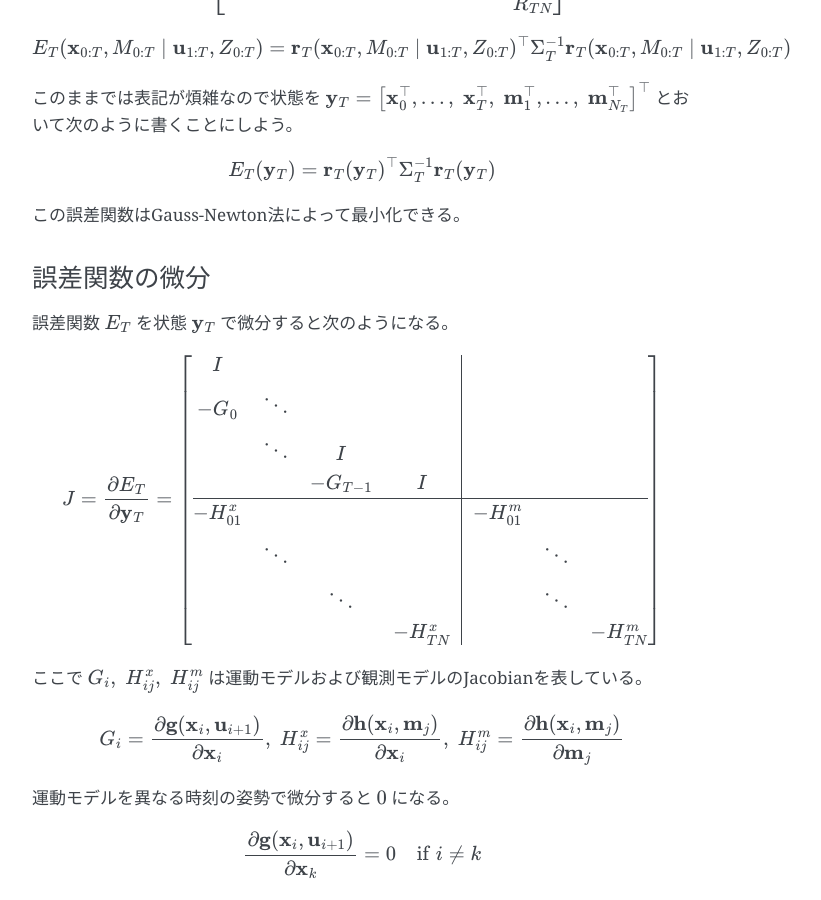
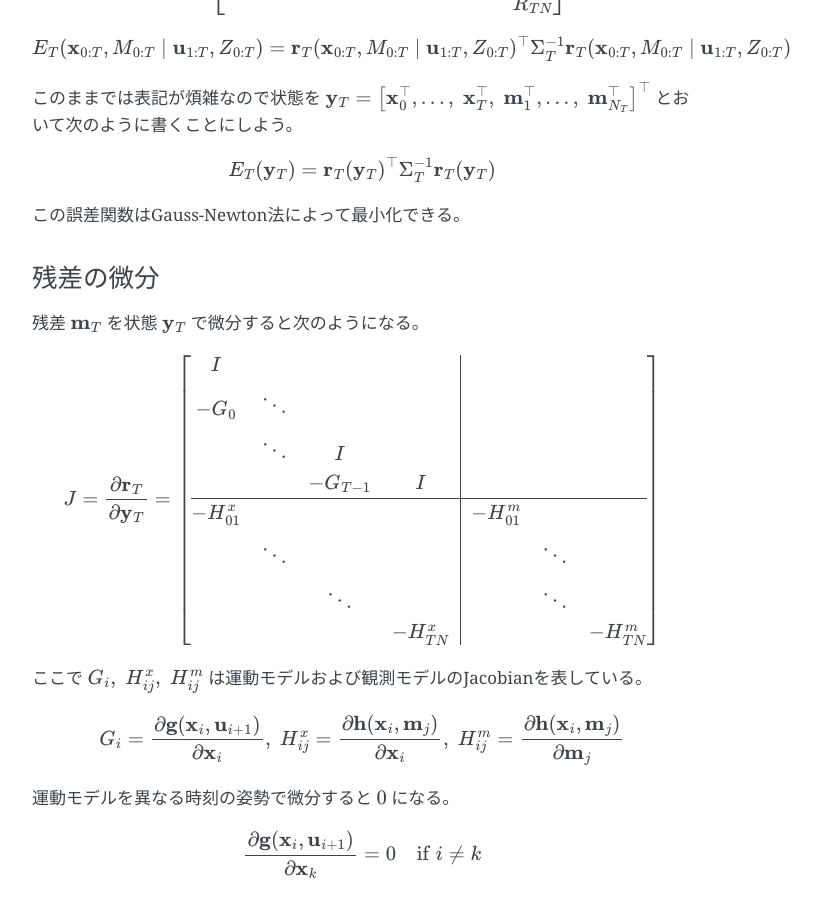
Before and after one commit to IshitaTakeshi/ishitatakeshi.github.io, a Sphinx documentation site: the page built from source/graph-slam.rst, in a window 1280 px wide and 900 px high, scrolled down 6793 px. Shown: the whole window, without its empty margins (388-1209 px from the left). Built offline with Sphinx 7.4.7, drawn with Linux system fonts in a browser that asks for light colours; some of the changed text lies outside the part shown.

Commit message:
Fix a notation mistake: should be residual jacobian, not an error jacobian

```diff
--- a/source/graph-slam.rst
+++ b/source/graph-slam.rst
@@ -260,13 +260,13 @@ SLAMは高速に動作することが求められるため、ある事前情報
 
 この誤差関数はGauss-Newton法によって最小化できる。
 
-誤差関数の微分
-~~~~~~~~~~~~~~
+残差の微分
+~~~~~~~~~~
 
-誤差関数 :math:`E_{T}` を状態 :math:`\mathbf{y}_{T}` で微分すると次のようになる。
+残差 :math:`\mathbf{m}_{T}` を状態 :math:`\mathbf{y}_{T}` で微分すると次のようになる。
 
 .. math::
-    J = \frac{\partial E_{T}}{\partial \mathbf{y}_{T}} =
+    J = \frac{\partial \mathbf{r}_{T}}{\partial \mathbf{y}_{T}} =
     \left[
     \begin{array}{cccc|ccc}
      I          &          &             &             &             &             &             \\
@@ -350,7 +350,7 @@ IMU観測値 :math:`\mathbf{u}_{1:3}` およびランドマークの観測値 :m
    = \mathbf{r}_{3}(\mathbf{x}_{0:3}, \mathbf{m}_{1:2})^{\top} \Sigma_{3}^{-1} \mathbf{r}_{3}(\mathbf{x}_{0:3}, \mathbf{m}_{1:2})
 
 
-状態を :math:`\mathbf{y}_{3} = \left[\mathbf{x}_{0},\mathbf{x}_{1},\mathbf{x}_{2},\mathbf{x}_{3},\mathbf{m}_{1},\mathbf{m}_{2}\right]` とすると誤差関数の微分は次のようになる。
+状態を :math:`\mathbf{y}_{3} = \left[\mathbf{x}_{0},\mathbf{x}_{1},\mathbf{x}_{2},\mathbf{x}_{3},\mathbf{m}_{1},\mathbf{m}_{2}\right]` とすると残差の微分は次のようになる。
 
 .. math::
    J_{3} = \frac{\partial \mathbf{r}_{3}}{\partial \mathbf{y}_{3}} =
```
